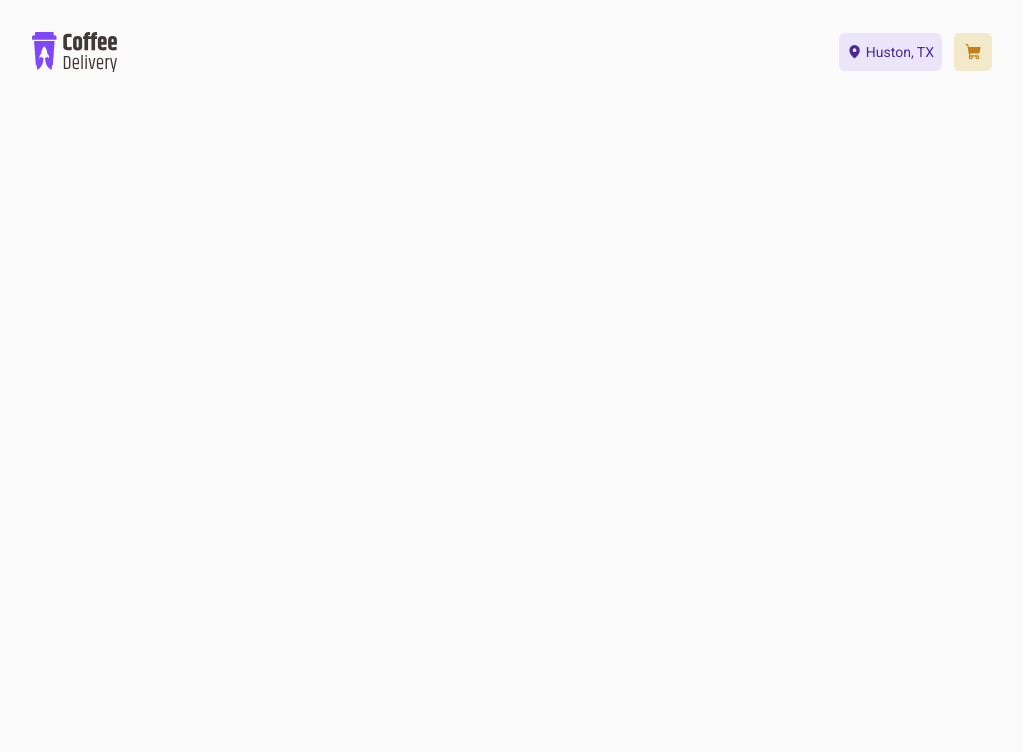
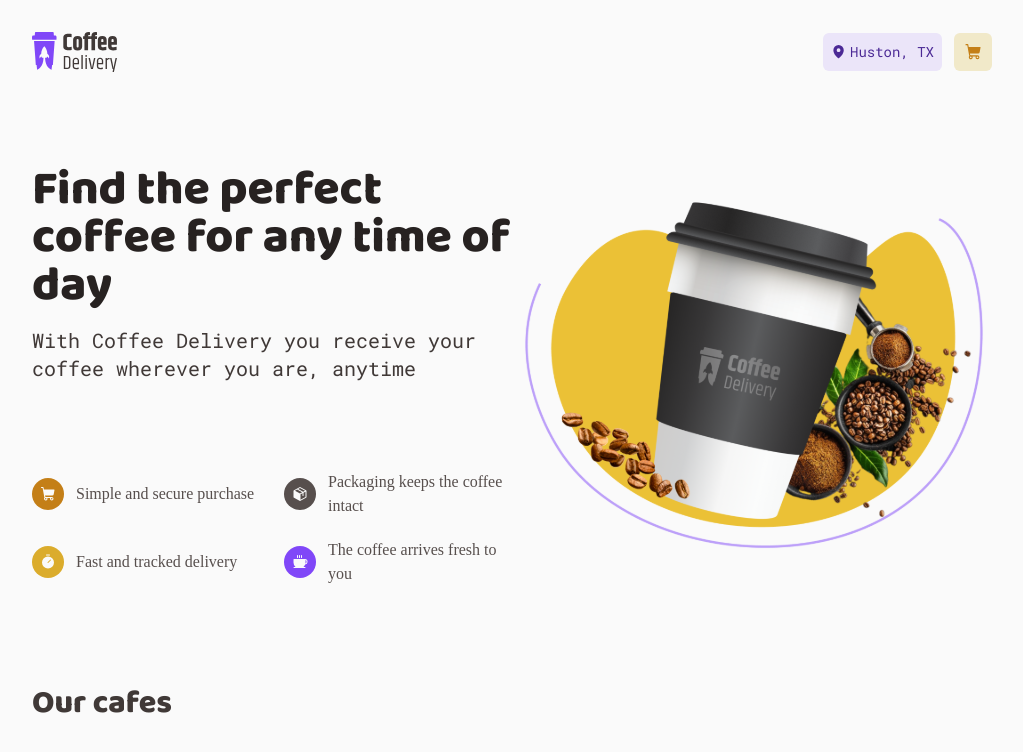
Before and after one commit to JhonatanGAlves/coffee-delivery, a Next.js app: page / in a window 1280 px wide. Shown: the top 752 px of the page, without its empty margins (128-1151 px from the left). Built offline with nearby package versions, Linux system fonts and the light colour scheme.

Commit message:
feat: 🧑🏻‍💻 Initializing Main page construction

```diff
--- a/src/app/layout.tsx
+++ b/src/app/layout.tsx
@@ -1,5 +1,5 @@
 import type { Metadata } from "next";
-import { Baloo_2, Roboto } from "next/font/google";
+import { Baloo_2, Roboto_Mono } from "next/font/google";
 import "./globals.css";
 
 const balooTwo = Baloo_2({
@@ -8,11 +8,11 @@ const balooTwo = Baloo_2({
   weight: ["700", "800"],
   variable: "--font-baloo-two",
 });
-const roboto = Roboto({
+const robotoMono = Roboto_Mono({
   subsets: ["latin"],
   display: "swap",
   weight: ["400", "500", "700"],
-  variable: "--font-roboto",
+  variable: "--font-roboto-mono",
 });
 
 export const metadata: Metadata = {
@@ -27,7 +27,7 @@ export default function RootLayout({
 }) {
   return (
     <html lang="en">
-      <body className={`${balooTwo.variable} ${roboto.variable}`}>
+      <body className={`${balooTwo.variable} ${robotoMono.variable}`}>
         {children}
       </body>
     </html>
--- a/src/app/page.tsx
+++ b/src/app/page.tsx
@@ -1,9 +1,11 @@
 import Header from "../components/header/Header";
+import Main from "../components/main/Main";
 
 export default function Home() {
   return (
     <div className="bg-[var('--background')]">
       <Header />
+      <Main />
     </div>
   );
 }
--- /dev/null
+++ b/src/components/main/Main.tsx
@@ -0,0 +1,71 @@
+"use client";
+import Image from "next/image";
+
+import { ShoppingCart, Package, Timer, Coffee } from "@phosphor-icons/react";
+
+import bgHero from "../../assets/background-hero.png";
+import bgImage from "../../assets/bg-image.svg";
+
+export default function Main() {
+  return (
+    <div className="flex flex-col px-40">
+      <div className="flex justify-between items-center h-[34rem]">
+        <div className="absolute -z-10">
+          <Image
+            src={bgHero}
+            alt="Background image"
+            layout="fill"
+            objectFit="cover"
+            quality={100}
+          />
+        </div>
+
+        <div className="flex flex-col">
+          <h1 className="font-sans font-extrabold text-5xl text-[var(--base-title)]">
+            Find the perfect coffee for any time of day
+          </h1>
+          <p className="mt-4 font-mono font-normal text-xl text-[var(--base-subtitle)]">
+            With Coffee Delivery you receive your coffee wherever you are,
+            anytime
+          </p>
+
+          <div className="grid grid-cols-2 mt-[5.5rem] gap-5 font-normal text-base">
+            <div className="flex items-center gap-3">
+              <div className="min-w-[2rem] w-8 min-h-[2rem] h-8 rounded-full flex justify-center items-center text-[var(--background)] bg-[var(--yellow-dark)]">
+                <ShoppingCart width={16} height={16} weight="fill" />
+              </div>
+              <span>Simple and secure purchase</span>
+            </div>
+
+            <div className="flex items-center gap-3">
+              <div className="min-w-[2rem] w-8 min-h-[2rem] h-8 rounded-full flex justify-center items-center text-[var(--background)] bg-[var(--base-text)]">
+                <Package width={16} height={16} weight="fill" />
+              </div>
+              <span>Packaging keeps the coffee intact</span>
+            </div>
+
+            <div className="flex items-center gap-3">
+              <div className="min-w-[2rem] w-8 min-h-[2rem] h-8 rounded-full flex justify-center items-center text-[var(--background)] bg-[var(--yellow)]">
+                <Timer width={16} height={16} weight="fill" />
+              </div>
+              <span>Fast and tracked delivery</span>
+            </div>
+
+            <div className="flex items-center gap-3">
+              <div className="min-w-[2rem] w-8 min-h-[2rem] h-8 rounded-full flex justify-center items-center text-[var(--background)] bg-[var(--purple)]">
+                <Coffee width={16} height={16} weight="fill" />
+              </div>
+              <span>The coffee arrives fresh to you</span>
+            </div>
+          </div>
+        </div>
+
+        <Image src={bgImage} alt="Coffee image from background" />
+      </div>
+
+      <h3 className="font-sans font-extrabold text-[2rem] text-[var(--base-subtitle)] mt-8 mb-[4.5rem]">
+        Our cafes
+      </h3>
+    </div>
+  );
+}
--- a/tailwind.config.ts
+++ b/tailwind.config.ts
@@ -10,7 +10,7 @@ const config: Config = {
     extend: {
       fontFamily: {
         sans: ["var(--font-baloo-two)"],
-        mono: ["var(--font-roboto)"],
+        mono: ["var(--font-roboto-mono)"],
       },
     },
   },
```
Also changed, not shown: src/assets/background-hero.png (added), src/assets/bg-image.svg (added).
